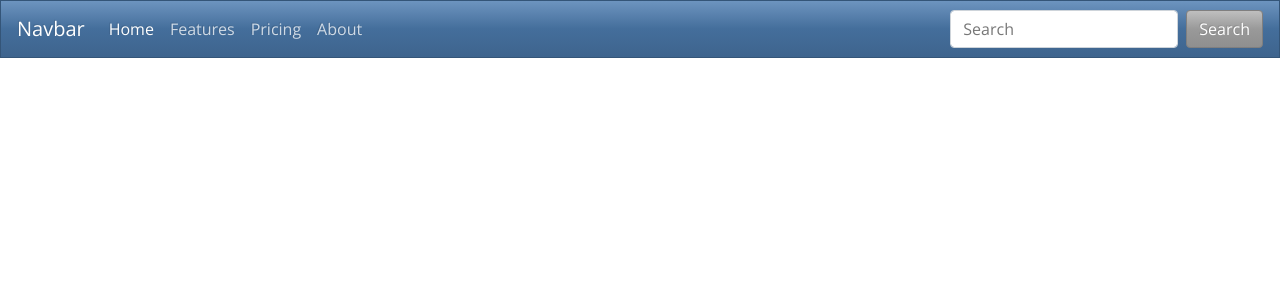
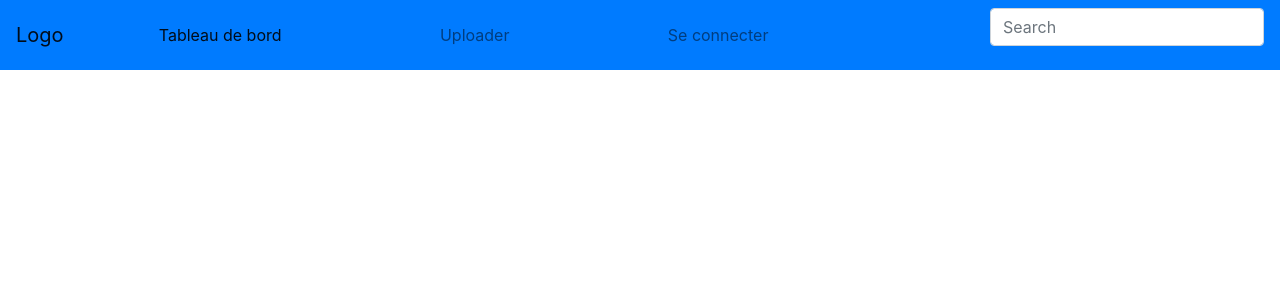
Before and after one commit to Pierre56-29/FOAD-03-02-2020, a PHP site: page /View/Template.php in a window 1280 px wide. Shown: the top 300 px of the page. Run offline with PHP 8.4, Linux system fonts and the light colour scheme.

Commit message:
navbar avec bootstrap

```diff
--- a/v1.00/View/Inscription.html.php
+++ b/v1.00/View/Inscription.html.php
@@ -5,3 +5,9 @@
     <input type="password" name = "password" placeholder="password"/>
     <input type="submit" name = "submit" value = "S'inscrire">
 </form>
+<head>
+
+</head>
+<body>
+
+<form action="../index.php?action=Inscrire" method="POST">
--- a/v1.00/View/Template.php
+++ b/v1.00/View/Template.php
@@ -1,37 +1,70 @@
 <head>
-  <link rel="stylesheet" href="../Css/bootstrap.min.css">
+<link rel="stylesheet" href="https://stackpath.bootstrapcdn.com/bootstrap/4.4.1/css/bootstrap.min.css" integrity="sha384-Vkoo8x4CGsO3+Hhxv8T/Q5PaXtkKtu6ug5TOeNV6gBiFeWPGFN9MuhOf23Q9Ifjh" crossorigin="anonymous">
 </head>
 
 <body>
-<nav class="navbar navbar-expand-lg navbar-dark bg-primary">
-  <a class="navbar-brand" href="#">Navbar</a>
-  <button class="navbar-toggler" type="button" data-toggle="collapse" data-target="#navbarColor01" aria-controls="navbarColor01" aria-expanded="false" aria-label="Toggle navigation">
+<!--<nav class= "navbar navbar-expand-lg navbar-dark bg-primary">
+<div class="container">
+    <div class="row">
+        <div class="col">
+        <a class="navbar-brand" href="#">LOGO</a>
+        <button class="navbar-toggler" type="button" data-toggle="collapse" data-target="#navbarColor01" aria-controls="navbarColor01" aria-expanded="false" aria-label="Toggle navigation">
+        <span class="navbar-toggler-icon"></span>
+        </button>
+        </div>
+
+        <div class="col">
+        <a class="nav-link active" href="#">Tableau de bord</a>
+        </div>
+
+        <div class="col">
+        <a class="nav-link active" href="#">Uploader </a>
+        </div>
+
+        <div class="col">
+        <a class="nav-link active" href="#">Se connecter</a>
+        </div>
+
+        <div class="col">
+        </div>
+
+    </div>
+</div>-->
+<nav class="navbar navbar-light navbar-expand-lg bg-primary">
+  <button class="navbar-toggler" type="button" data-toggle="collapse" data-target="#navbarSupportedContent" aria-controls="navbarSupportedContent" aria-expanded="false" aria-label="Toggle navigation">
     <span class="navbar-toggler-icon"></span>
   </button>
-
-  <div class="collapse navbar-collapse" id="navbarColor01">
-    <ul class="navbar-nav mr-auto">
+  <div class="collapse navbar-collapse" id="navbarSupportedContent">
+  <a class="navbar-brand" href="#">Logo</a>
+    <ul class="col-xs-4 navbar-nav mx-auto">
       <li class="nav-item active">
-        <a class="nav-link" href="#">Home <span class="sr-only">(current)</span></a>
-      </li>
-      <li class="nav-item">
-        <a class="nav-link" href="#">Features</a>
-      </li>
-      <li class="nav-item">
-        <a class="nav-link" href="#">Pricing</a>
-      </li>
-      <li class="nav-item">
-        <a class="nav-link" href="#">About</a>
+        <a class="nav-link" href="#">Tableau de bord</a>
       </li>
     </ul>
-    <form class="form-inline my-2 my-lg-0">
-      <input class="form-control mr-sm-2" type="text" placeholder="Search">
-      <button class="btn btn-secondary my-2 my-sm-0" type="submit">Search</button>
-    </form>
+    <ul class="col-xs-4 navbar-nav mx-auto">
+      <li class="nav-item">
+        <a class="nav-link" href="#">Uploader</a>
+      </li>
+    </ul>
+    <ul class="col-xs-4 navbar-nav mx-auto">
+      <li class="nav-item">
+        <a class="nav-link" href="#">Se connecter</a>
+      </li>
+    </ul>
+    <ul class="col-xs-4 navbar-nav mx-auto">
+
+    </ul>
   </div>
+  <form class="form-inline">
+    <input type="text" class="col-xs-4 form-control" placeholder="Search">
+  </form>
+
 </nav>
+
+
 
 <script src="https://code.jquery.com/jquery-3.4.1.slim.min.js" integrity="sha384-J6qa4849blE2+poT4WnyKhv5vZF5SrPo0iEjwBvKU7imGFAV0wwj1yYfoRSJoZ+n" crossorigin="anonymous"></script>
 <script src="https://cdn.jsdelivr.net/npm/popper.js@1.16.0/dist/umd/popper.min.js" integrity="sha384-Q6E9RHvbIyZFJoft+2mJbHaEWldlvI9IOYy5n3zV9zzTtmI3UksdQRVvoxMfooAo" crossorigin="anonymous"></script>
 <script src="https://stackpath.bootstrapcdn.com/bootstrap/4.4.1/js/bootstrap.min.js" integrity="sha384-wfSDF2E50Y2D1uUdj0O3uMBJnjuUD4Ih7YwaYd1iqfktj0Uod8GCExl3Og8ifwB6" crossorigin="anonymous"></script>
+
 </body>
```
